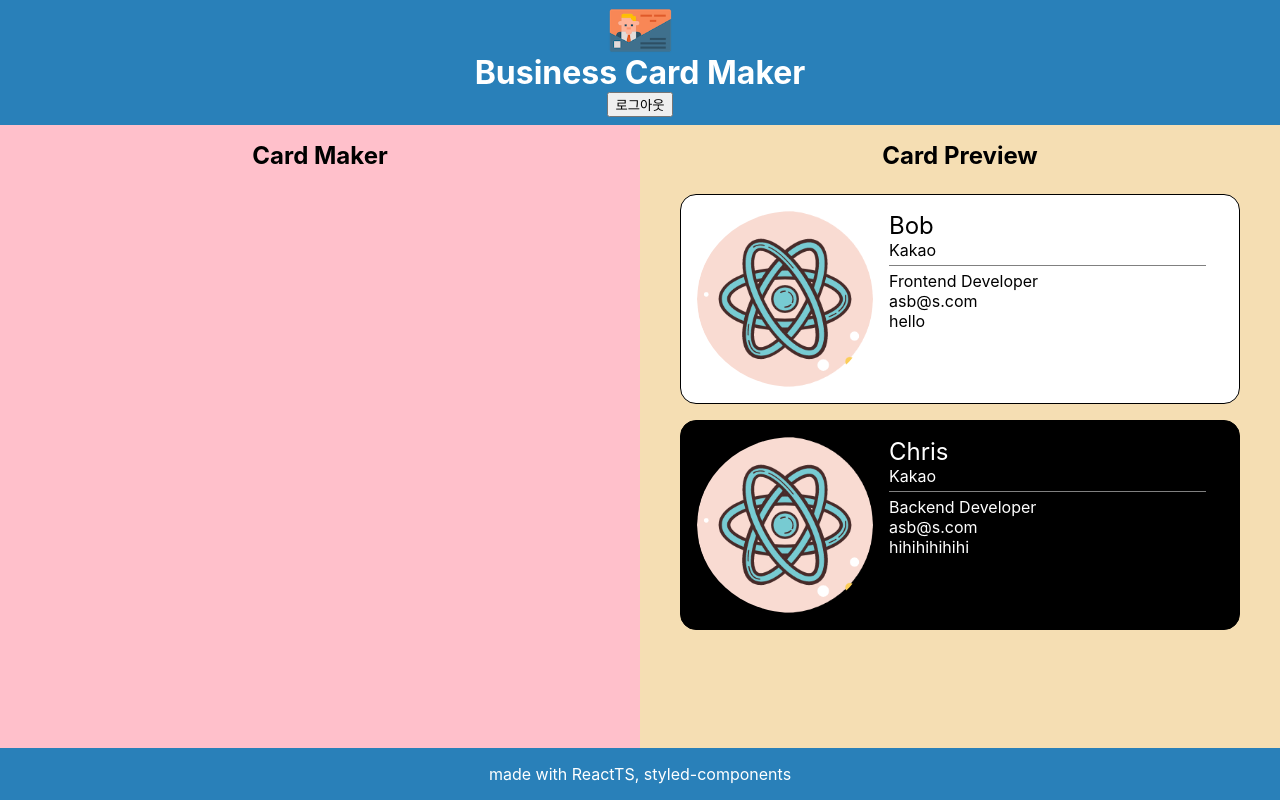
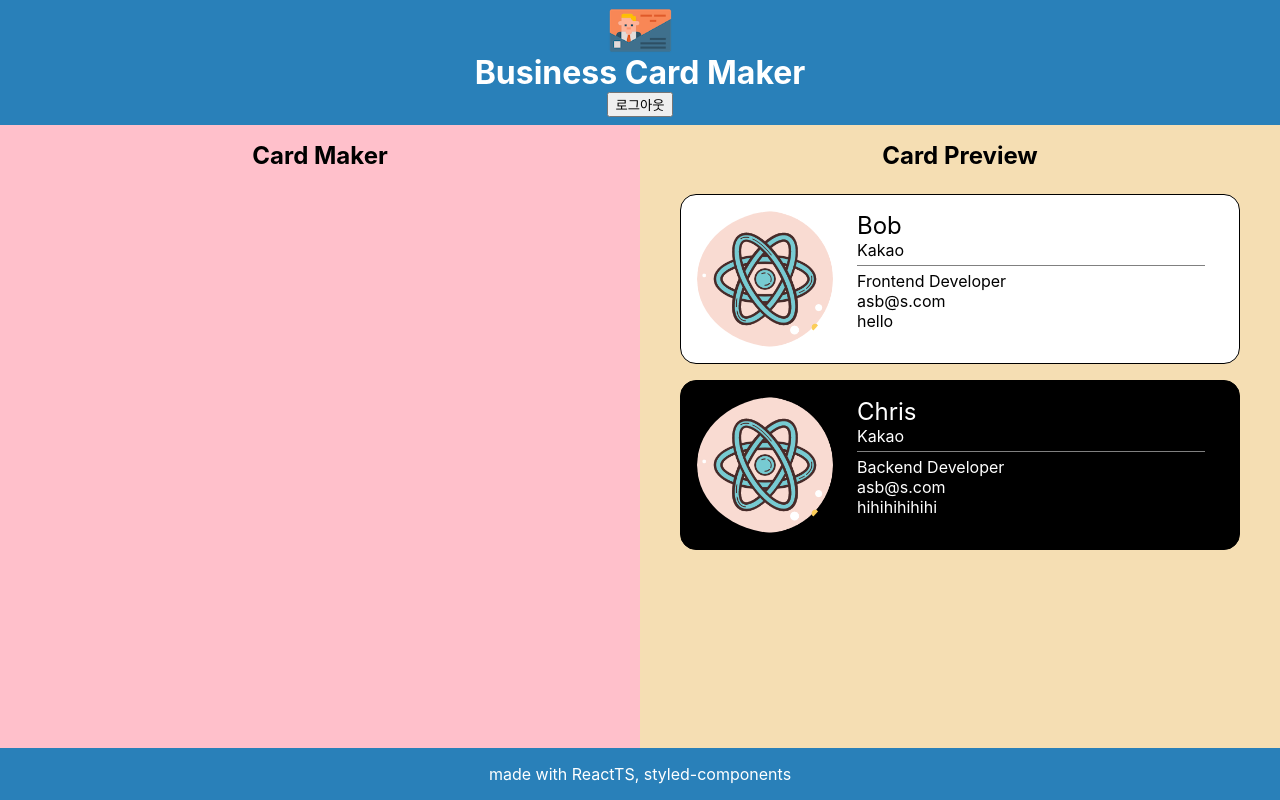
Before and after one commit to yogjin/business-card-maker, a React (Create React App) app: page /maker in a window 1280 px wide. Built offline with nearby package versions, Linux system fonts and the light colour scheme; no server answers; sample sign-in values are in the browser's storage.

Commit message:
style: Change Image size

```diff
--- a/src/component/Card/CardComponent.tsx
+++ b/src/component/Card/CardComponent.tsx
@@ -54,9 +54,9 @@ const Container = styled.li<ContainerProps>`
 `;
 const Image = styled.img`
   flex-basis: 15%;
-  width: 12rem;
-  padding-right: 1em;
-  border-radius: 100%;
+  width: 10rem;
+  padding-right: 1.5em;
+  border-radius: 50%;
 `;
 const MetaData = styled.div<MetaDataProps>`
   display: flex;
```
